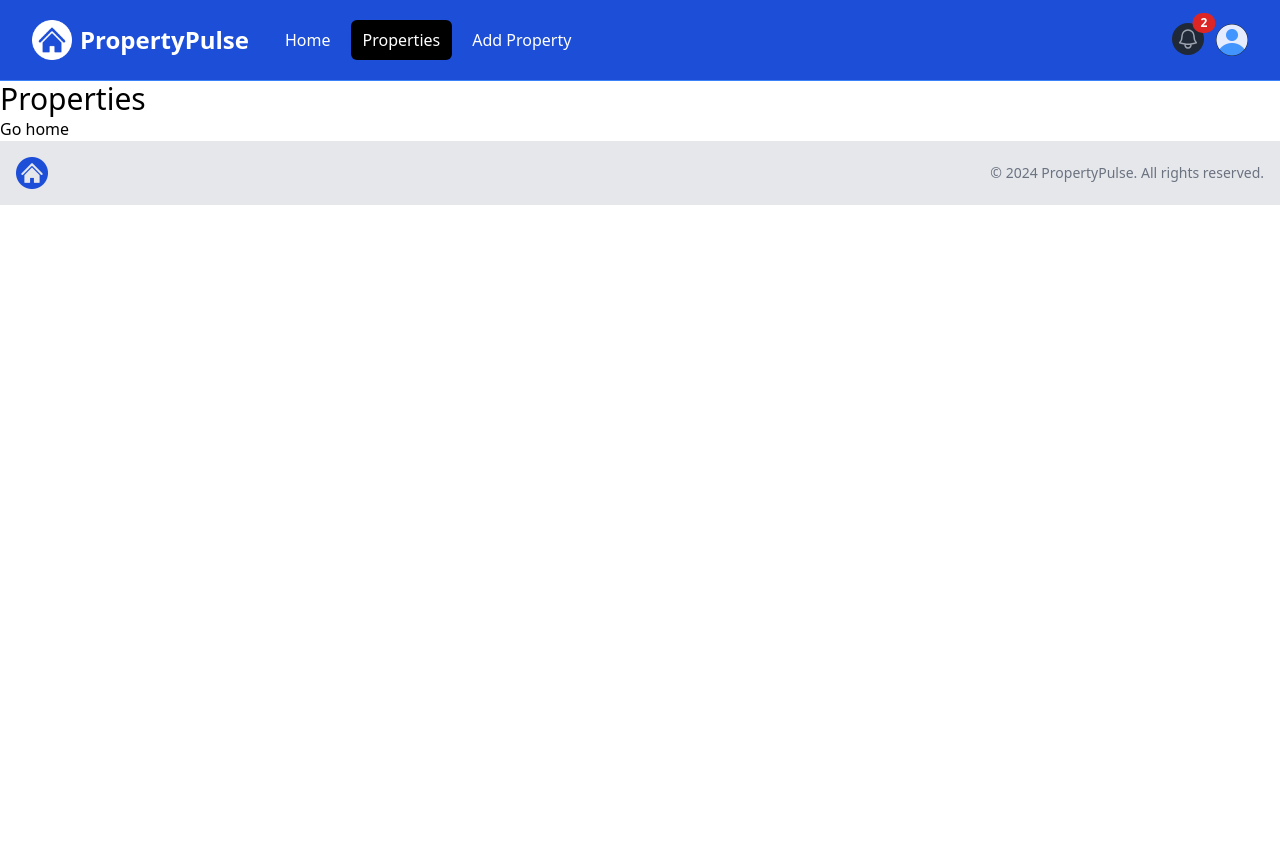
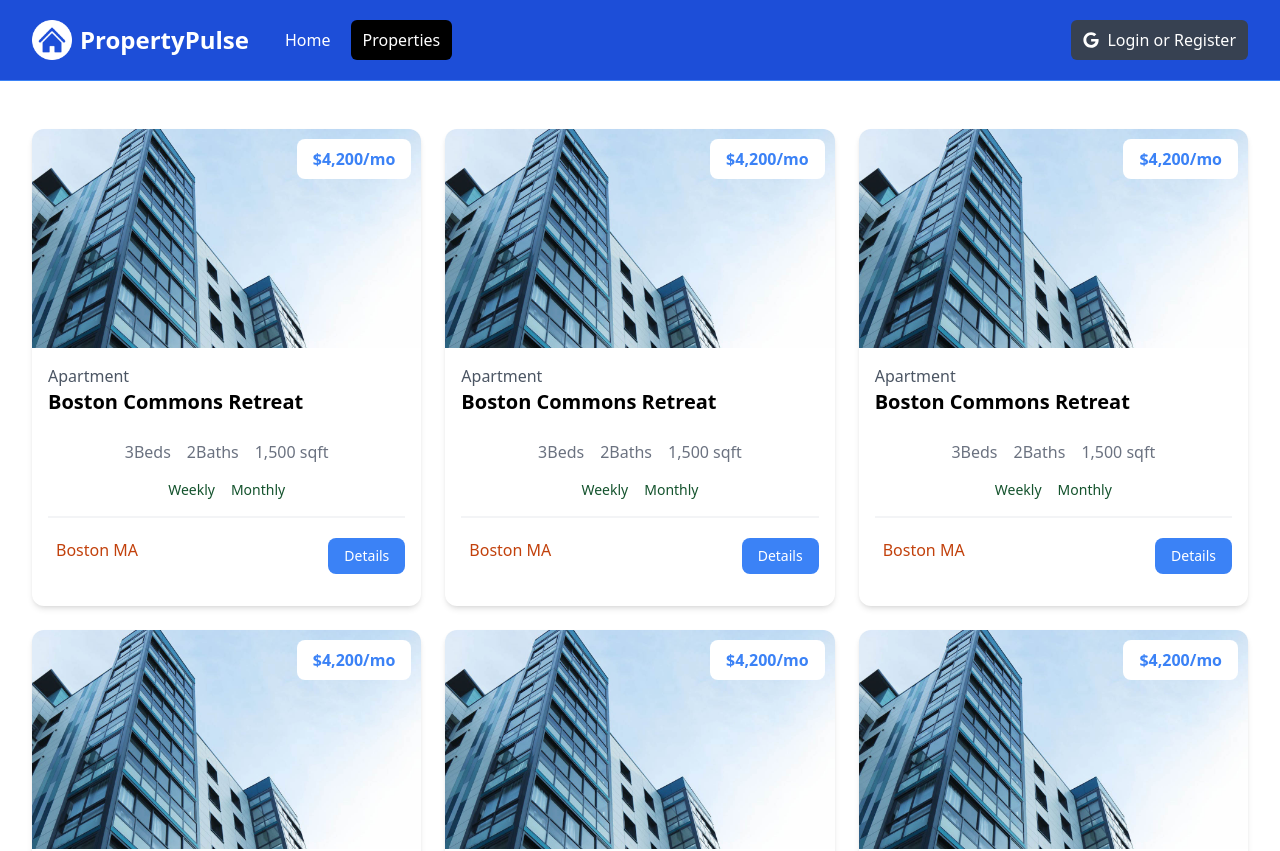
Before and after one commit to Eric-ciccotti/property-pusle, a Next.js app: page /properties in a window 1280 px wide. Shown: the top 851 px of the page. Before the commit the page ends 800 px from the top, so only its background shows below. Built offline with nearby package versions, Linux system fonts and the light colour scheme.

Commit message:
new component property card

```diff
--- a/app/properties/page.jsx
+++ b/app/properties/page.jsx
@@ -1,11 +1,22 @@
-import Link from 'next/link';
+import properties from '@/properties.json'
+import PropertyCard from '@/components/PropertyCard';
 
 const PropertiesPage = () => {
   return (
-    <div>
-      <h1 className="text-3xl">Properties</h1>
-      <Link href="/">Go home</Link>
+    <section className="px-4 py-6">
+    <div className="container-xl lg:container m-auto px-4 py-6">
+      {!properties.length ? (
+        <p>No properties found !</p>
+      ) : (
+        <div className="grid grid-cols-1 md:grid-cols-3 gap-6">
+        {properties.map((property) => (
+         < PropertyCard key={property._id} property={property}/>
+        ))}
+      </div>
+      )}
+
     </div>
+    </section>
   );
 };
 
--- a/components/Navbar.jsx
+++ b/components/Navbar.jsx
@@ -11,7 +11,7 @@
   const [isMobileMenuOpen, setisMobileMenuOpen] = useState(false);
   const [isProfileMenuOpen, setIsProfileMenuOpen] = useState(false);
   const pathName = usePathname();
-  const [isLoggedIn, setIsLoggedIn] = useState(true);
+  const [isLoggedIn, setIsLoggedIn] = useState(false);
 
   return (
     <nav className="bg-blue-700 border-b border-blue-500">
--- /dev/null
+++ b/components/PropertyCard.jsx
@@ -0,0 +1,63 @@
+const PropertyCard = () => {
+  return (
+    <div className="rounded-xl shadow-md relative">
+    <img
+      src="images/properties/a1.jpg"
+      alt=""
+      className="w-full h-auto rounded-t-xl"
+    />
+    <div className="p-4">
+      <div className="text-left md:text-center lg:text-left mb-6">
+        <div className="text-gray-600">Apartment</div>
+        <h3 className="text-xl font-bold">Boston Commons Retreat</h3>
+      </div>
+      <h3
+        className="absolute top-[10px] right-[10px] bg-white px-4 py-2 rounded-lg text-blue-500 font-bold text-right md:text-center lg:text-right"
+      >
+        $4,200/mo
+      </h3>
+
+      <div className="flex justify-center gap-4 text-gray-500 mb-4">
+        <p>
+          <i className="fa-solid fa-bed"></i> 3
+          <span className="md:hidden lg:inline">Beds</span>
+        </p>
+        <p>
+          <i className="fa-solid fa-bath"></i> 2
+          <span className="md:hidden lg:inline">Baths</span>
+        </p>
+        <p>
+          <i className="fa-solid fa-ruler-combined"></i>
+          1,500 <span className="md:hidden lg:inline">sqft</span>
+        </p>
+      </div>
+
+      <div
+        className="flex justify-center gap-4 text-green-900 text-sm mb-4"
+      >
+        <p><i className="fa-solid fa-money-bill"></i> Weekly</p>
+        <p><i className="fa-solid fa-money-bill"></i> Monthly</p>
+      </div>
+
+      <div className="border border-gray-100 mb-5"></div>
+
+      <div className="flex flex-col lg:flex-row justify-between mb-4">
+        <div className="flex align-middle gap-2 mb-4 lg:mb-0">
+          <i
+            className="fa-solid fa-location-dot text-lg text-orange-700"
+          ></i>
+          <span className="text-orange-700"> Boston MA </span>
+        </div>
+        <a
+          href="property.html"
+          className="h-[36px] bg-blue-500 hover:bg-blue-600 text-white px-4 py-2 rounded-lg text-center text-sm"
+        >
+          Details
+        </a>
+      </div>
+    </div>
+  </div>
+  )
+}
+
+export default PropertyCard
```
